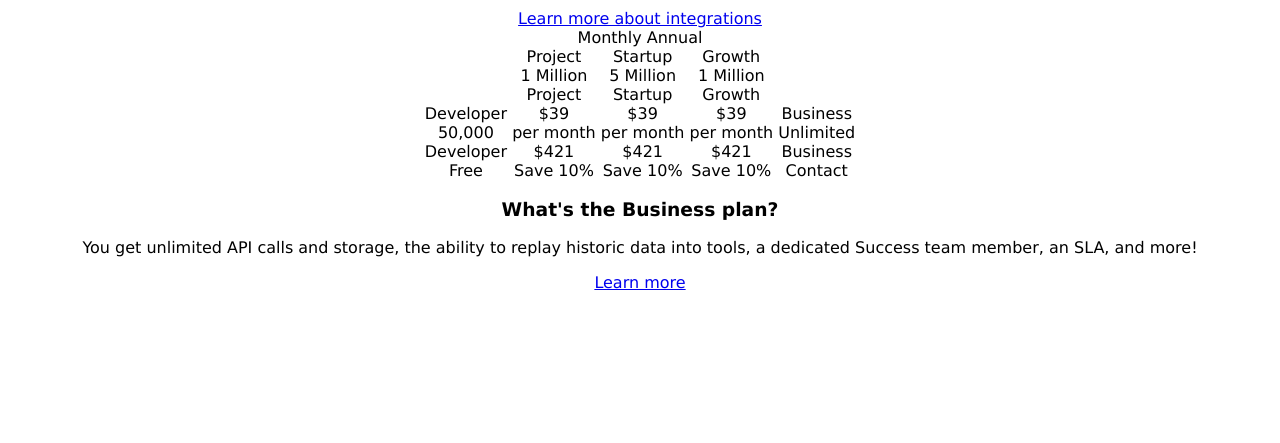
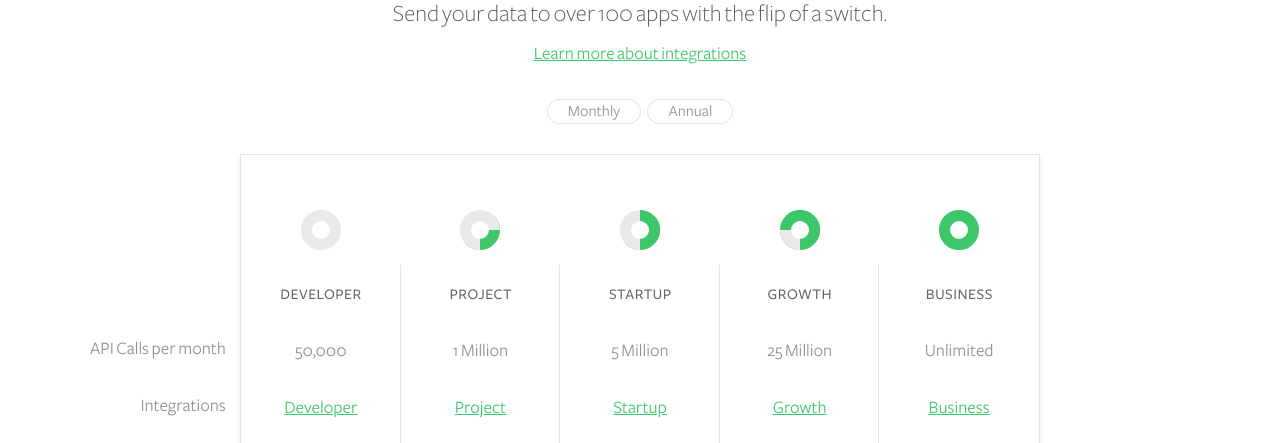
Before and after one commit to tscanlin/demo, a plain HTML site: page segment/index.html in a window 1280 px wide. Shown: the part 152-595 px from the top of the page. Drawn offline with Linux system fonts and the light colour scheme; a web font is replaced by a local one.

Commit message:
basically got all the css & html in place, just doing polish now

```diff
--- a/segment/index.html
+++ b/segment/index.html
@@ -4,32 +4,41 @@
     <link rel="stylesheet" href="styles.css" />
   </head>
   <body>
-    <main>
+    <main class="page">
       <section class="center">
-        <span class="icon integration-icon"></span>
-        <h2 class="title">Integrations Plans</h2>
+        <span class="icon integration-icon margin-top--30"></span>
+        <h2 class="page-heading">Integrations Plans</h2>
         <p class="subtitle">Send your data to over 100 apps with the flip of a switch.</p>
-        <div>
+        <div class="">
           <a href="#">Learn more about integrations</a>
         </div>
 
-        <div>
-          <label>Monthly</label>
-          <label>Annual</label>
+        <input type="checkbox" id="pricing-table-period-toggle" class="hidden">
+        <div class="margin-top--30">
+          <label class="pill-option pill-option--monthly inline-block cursor--pointer" for="pricing-table-period-toggle">
+            Monthly
+          </label>
+          <label class="pill-option pill-option--annual inline-block cursor--pointer" for="pricing-table-period-toggle">
+            Annual
+          </label>
         </div>
 
-        <div class="position--relative">
-          <div class="pricing-table-labels"></div>
+        <div class="pricing-table-wrapper">
+          <div class="pricing-table-labels">
+            <label class="block">API Calls per month</label>
+            <label class="block">Integrations</label>
+          </div>
           <div class="pricing-table border--light box-shadow--light">
-            <div class="inline-block pricing-column">
-              <div class="pricing-doughtnut 0--4"></div>
+            <div class="pricing-column">
+              <div class="pricing-doughtnut"></div>
+              <div class="pricing-details">
                 <div class="pricing-plan-name">
                   Developer
                 </div>
                 <div>
                   50,000
                 </div>
-              <div class="link-style">
+                <div class="link-style cursor--pointer">
                   Developer
                 </div>
                 <div class="plan-amount">
@@ -38,16 +47,18 @@
                   </div>
                 </div>
               </div>
+            </div>
 
-            <div class="inline-block pricing-column">
-              <div class="pricing-doughtnut 0--4"></div>
+            <div class="pricing-column">
+              <div class="pricing-doughtnut doughtnut--1"></div>
+              <div class="pricing-details">
                 <div class="pricing-plan-name">
                   Project
                 </div>
                 <div>
                   1 Million
                 </div>
-              <div class="link-style">
+                <div class="link-style cursor--pointer">
                   Project
                 </div>
                 <div class="plan-amount">
@@ -61,67 +72,74 @@
                   </div>
                 </div>
               </div>
+            </div>
 
-            <div class="inline-block pricing-column">
-              <div class="pricing-doughtnut 0--4"></div>
+            <div class="pricing-column">
+              <div class="pricing-doughtnut doughtnut--2"></div>
+              <div class="pricing-details">
                 <div class="pricing-plan-name">
                   Startup
                 </div>
                 <div>
                   5 Million
                 </div>
-              <div class="link-style">
+                <div class="link-style cursor--pointer">
                   Startup
                 </div>
                 <div class="plan-amount">
                   <div data-period="monthly">
-                  <div class="plan-price">$39</div>
+                    <div class="plan-price">$99</div>
                     <div class="plan-period">per month</div>
                   </div>
                   <div data-period="annual">
-                  <div class="plan-price">$421</div>
+                    <div class="plan-price">$1,069</div>
                     <div class="plan-period">Save 10%</div>
                   </div>
                 </div>
               </div>
+            </div>
 
-            <div class="inline-block pricing-column">
-              <div class="pricing-doughtnut 0--4"></div>
+            <div class="pricing-column">
+              <div class="pricing-doughtnut doughtnut--3"></div>
+              <div class="pricing-details">
                 <div class="pricing-plan-name">
                   Growth
                 </div>
                 <div>
-                1 Million
+                  25 Million
                 </div>
-              <div class="link-style">
+                <div class="link-style cursor--pointer">
                   Growth
                 </div>
                 <div class="plan-amount">
                   <div data-period="monthly">
-                  <div class="plan-price">$39</div>
+                    <div class="plan-price">$449</div>
                     <div class="plan-period">per month</div>
                   </div>
                   <div data-period="annual">
-                  <div class="plan-price">$421</div>
+                    <div class="plan-price">$4,849</div>
                     <div class="plan-period">Save 10%</div>
                   </div>
                 </div>
               </div>
+            </div>
 
-            <div class="inline-block pricing-column">
-              <div class="pricing-doughtnut 0--4"></div>
+            <div class="pricing-column">
+              <div class="pricing-doughtnut doughtnut--4"></div>
+              <div class="pricing-details">
                 <div class="pricing-plan-name">
                   Business
                 </div>
                 <div>
                   Unlimited
                 </div>
-              <div class="link-style">
+                <div class="link-style cursor--pointer">
                   Business
                 </div>
                 <div class="plan-amount">
                   <div>
-                  <div>Contact</div>
+                    <div class="button">Contact</div>
+                  </div>
                 </div>
               </div>
             </div>
@@ -129,8 +147,8 @@
         </div>
 
         <div>
-          <h3>What's the Business plan?</h3>
-          <p>You get unlimited API calls and storage, the ability to replay historic data into tools, a dedicated Success team member, an SLA, and more!</p>
+          <h3 class="title">What's the Business plan?</h3>
+          <p class="tagline">You get unlimited API calls and storage, the ability to replay historic data into tools, a dedicated Success team member, an SLA, and more!</p>
           <a href="#">Learn more</a>
         </div>
       </section>
--- a/segment/styles.css
+++ b/segment/styles.css
@@ -1,44 +1,119 @@
+/*
+  Fonts
+*/
+
 @font-face {
   font-family: 'Freight Sans';
-    src: url(fonts/freight-sans/woff2/freight-sans-light.woff2) format('woff2'),url(fonts/freight-sans/woff/freight-sans-light.woff) format('woff');
+  src: url(fonts/freight-sans-light.woff2) format('woff2'),url(fonts/freight-sans/woff/freight-sans-light.woff) format('woff');
   font-style: normal;
   font-weight: 200
 }
 
 @font-face {
   font-family: 'Freight Sans';
-    src: url(fonts/freight-sans/woff2/freight-sans-light-italic.woff2) format('woff2'),url(fonts/freight-sans/woff/freight-sans-light-italic.woff) format('woff');
+  src: url(fonts/freight-sans-light-italic.woff2) format('woff2'),url(fonts/freight-sans/woff/freight-sans-light-italic.woff) format('woff');
   font-style: italic;
   font-weight: 200
 }
 
 @font-face {
   font-family: 'Freight Sans Small Caps';
-    src: url(fonts/freight-sans/woff2/freight-sans-light-small-caps.woff2) format('woff2'),url(fonts/freight-sans/woff/freight-sans-light-small-caps.woff) format('woff');
+  src: url(fonts/freight-sans-book-small-caps.woff2) format('woff2'),url(fonts/freight-sans/woff/freight-sans-light-small-caps.woff) format('woff');
   font-style: normal;
   font-weight: 200
 }
 
 @font-face {
   font-family: 'Freight Sans';
-    src: url(fonts/freight-sans/woff2/freight-sans-book.woff2) format('woff2'),url(fonts/freight-sans/woff/freight-sans-book.woff) format('woff');
+  src: url(fonts/freight-sans-book.woff2) format('woff2'),url(fonts/freight-sans/woff/freight-sans-book.woff) format('woff');
   font-style: normal;
   font-weight: 400
 }
 
 @font-face {
   font-family: 'Freight Sans';
-    src: url(fonts/freight-sans/woff2/freight-sans-book-italic.woff2) format('woff2'),url(fonts/freight-sans/woff/freight-sans-book-italic.woff) format('woff');
+  src: url(fonts/freight-sans-book-italic.woff2) format('woff2'),url(fonts/freight-sans/woff/freight-sans-book-italic.woff) format('woff');
   font-style: italic;
   font-weight: 400
 }
 
+
+/*
+  Base
+*/
+
 html {
   font-family: 'Freight Sans',Verdana,Geneva,sans-serif;
+  /*color: #54585E;*/
+  color: #8F9195;
+  font-size: 18px;
+  line-height: 27px;
+  box-sizing: border-box;
 }
 
+* {
+  box-sizing: inherit;
+}
+
+body {
+  margin: 0;
+}
+
+a, .link-style {
+  display: inline-block;
+  color: #3CC76A;
+  text-decoration: underline;
+}
+
+
+/*
+  Helpers
+*/
+
+.block {
+  display: block;
+}
 .inline-block {
   display: inline-block;
+}
+.hidden {
+  display: none;
+}
+
+.center {
+  text-align: center;
+}
+
+.cursor--pointer {
+  cursor: pointer;
+}
+
+.position--relative {
+  position: relative;
+}
+
+.border--light {
+  border: 1px solid #E3E4E6;
+}
+.box-shadow--light {
+  box-shadow: 0 2px 5px rgba(50, 50, 50, 0.1);
+}
+
+.margin-top--30 {
+  margin-top: 30px;
+}
+
+
+/*
+  Page
+*/
+
+.page {
+  width: 1000px;
+  margin-left: auto;
+  margin-right: auto;
+  padding-left: 15px;
+  padding-right: 15px;
 }
 
 .icon {
@@ -51,14 +126,187 @@ html {
   background-image: url(icons/integrations.svg);
 }
 
-.center {
-  text-align: center;
+.pill-option {
+  font-size: 16px;
+  line-height: 1;
+  border-radius: 25px;
+  margin: 0 2px;
+  padding: 3px 20px 4px;
+  border: 1px solid #E3E4E6;
+}
+.pill-option:hover {
+  border: 1px solid #3CC76A;
+  box-shadow: 0 1px 0 0 rgba(0,0,0,.07);
+  color: #3CC76A;
 }
 
-.position--relative {
+.button {
+  font-family: 'Freight Sans Small Caps',Verdana,Geneva,sans-serif;
+  font-weight: 500;
+  text-transform: lowercase;
+  color: #3CC76A;
+  line-height: 1;
+  border-radius: 4px;
+  border: 2px solid currentColor;
+  display: inline-block;
+  padding: 8px 12px;
+}
+
+.page-heading {
+  font-size: 45px;
+  font-weight: 400;
+  line-height: 60px;
+  margin-bottom: 10px;
+  margin-top: 0;
+}
+.subtitle {
+  margin: 10px auto;
+  max-width: 700px;
+  color: #54585E;
+  font-weight: 300;
+  font-size: 24px;
+  line-height: 32px;
+}
+
+.pricing-table-wrapper {
+  width: 800px;
+  margin: 30px auto;
   position: relative;
 }
 
+.pricing-table {
+  display: -webkit-box;
+  display: -webkit-flex;
+  display: -ms-flexbox;
+  display: flex;
+}
+
+.pricing-table-labels {
+  position: absolute;
+  max-width: 145px;
+  left: -150px;
+  text-align: right;
+  top: 151px;
+}
+
+.pricing-table-labels > .block {
+  margin-top: 30px;
+}
+
+.pricing-column {
+  margin: 0 0 55px;
+  padding: 25px 25px 0;
+  position: relative;
+  text-align: center;
+
+  -webkit-box-flex: 1;
+  -webkit-flex: 1;
+  -ms-flex: 1;
+  flex: 1;
+}
+.pricing-column::after {
+  content: '';
+  width: 0px;
+  height: 70%;
+  position: absolute;
+  right: 0;
+  top: 110px;
+  border-right: 1px solid #E3E4E6;
+}
+.pricing-column:last-child::after {
+  content: auto;
+  border-color: transparent;
+}
+
+.pricing-doughtnut {
+  border-width: 20px;
+  border-style: solid;
+  border-color: #E9E9E9;
+  border-radius: 50%;
+  margin: 30px auto 0;
+  position: relative;
+  height: 15px;
+  width: 15px;
+  transform: rotate(-45deg);
+}
+.doughtnut--1 {
+  border-bottom-color: #3CC76A;
+}
+.doughtnut--2 {
+  border-right-color: #3CC76A;
+  border-bottom-color: #3CC76A;
+}
+.doughtnut--3 {
+  border-right-color: #3CC76A;
+  border-bottom-color: #3CC76A;
+  border-top-color: #3CC76A;
+}
+.doughtnut--4 {
+  border-color: #3CC76A;
+}
+.pricing-doughtnut::after {
+  background-color: white;
+  border-radius: 50%;
+  content: '';
+  position: absolute;
+  top: 50%;
+  left: 50%;
+  margin-top: -9px;
+  margin-left: -9px;
+  height: 18px;
+  width: 18px;
+}
+
+.pricing-details > div {
+  margin-top: 30px;
+}
+
+.pricing-plan-name {
+  font-family: 'Freight Sans Small Caps',Verdana,Geneva,sans-serif;
+  text-transform: lowercase;
+  color: #665F57;
+  font-size: 20px;
+  font-weight: 200;
+}
+
+.plan-price {
+  color: #54585E;
+  font-size: 30px;
+  font-weight: 500;
+  line-height: 30px;
+}
+
+.plan-period {
+  color: #B7BDC4;
+  font-size: 14px;
+  line-height: 18px;
+  margin-top: 5px;
+}
+
 .title {
+  font-size: 20px;
+  color: #54585E;
+  line-height: 24px;
+  margin-bottom: 10px;
+  font-weight: 600;
+  margin-top: 50px;
+}
+
+.tagline {
+  font: 400 16px/21px 'Freight Sans',Verdana,Geneva,sans-serif;
+  color: #54585E;
+  width: 480px;
+  margin: 5px auto;
+}
+
+/*
+  State
+*/
+
+[data-period="annual"] {
+  display: none;
+}
+
+#pricing-table-period-toggle {
 
 }
```
Lines whose indentation alone changed are shown as unchanged.
